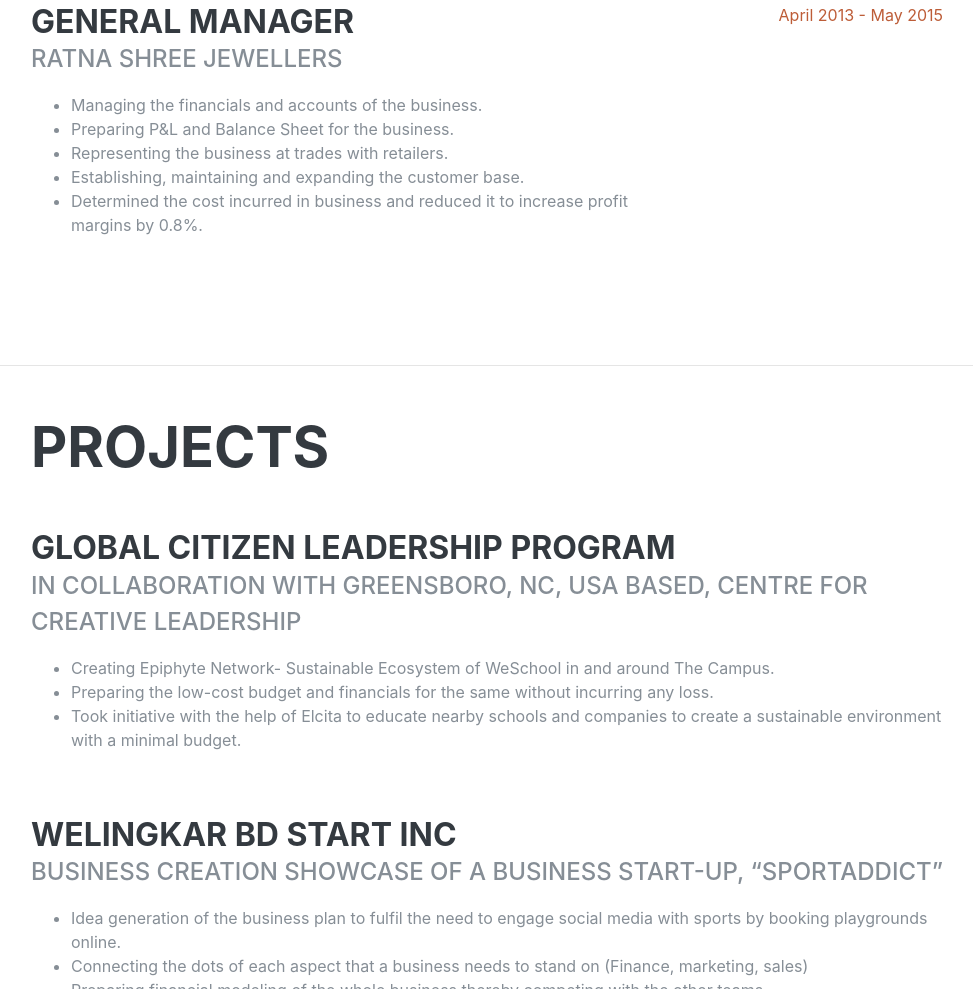
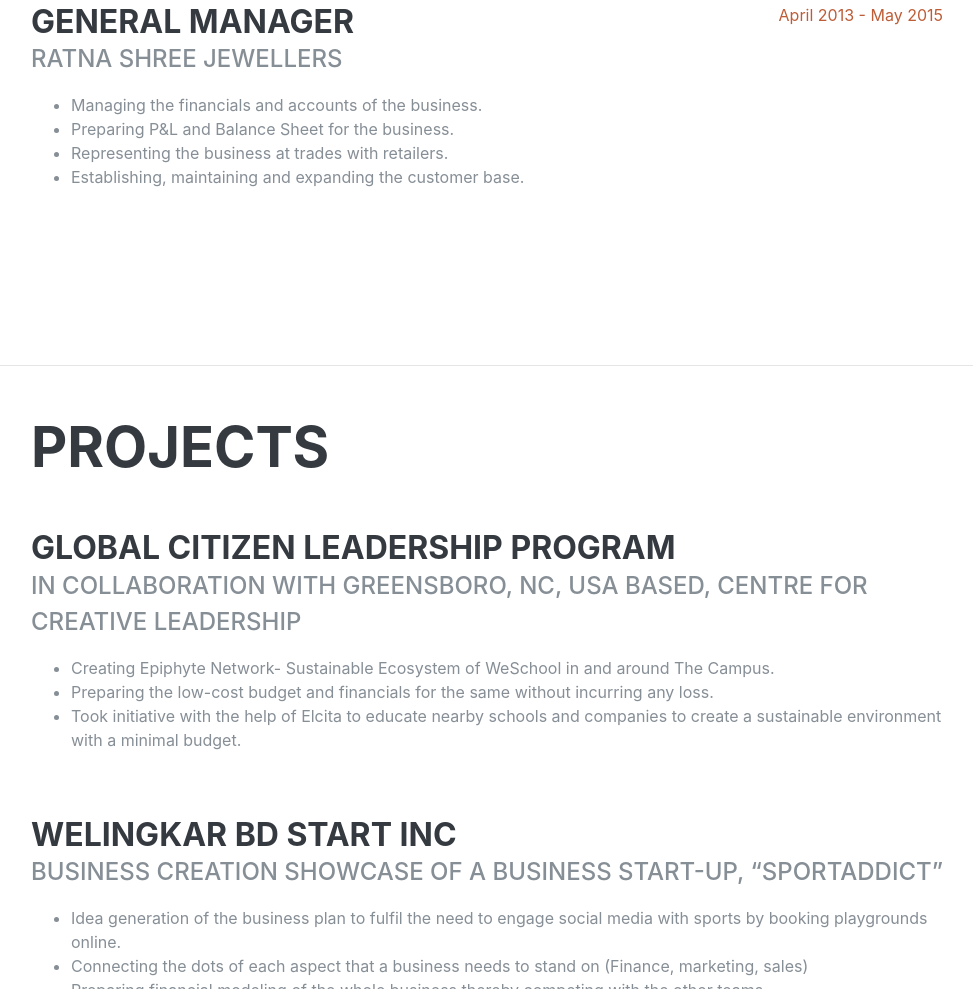
Before and after one commit to ShobhnaVerma/shobhnaverma, a plain HTML site: page index.html in a window 1280 px wide. Shown: the part 1236-2225 px from the top of the page, without its empty margins (289-1262 px from the left). Drawn offline with Linux system fonts and the light colour scheme; a web font is replaced by a local one.

Commit message:
Update index.html

```diff
--- a/index.html
+++ b/index.html
@@ -131,9 +131,6 @@
               </li>
               <li>
                 Establishing, maintaining and expanding the customer base.
-              </li>
-              <li>
-                Determined the cost incurred in business and reduced it to increase profit margins by 0.8%.
           </div>
           <div class="resume-date text-md-right">
             <span class="text-primary">April 2013 - May 2015</span>
```
